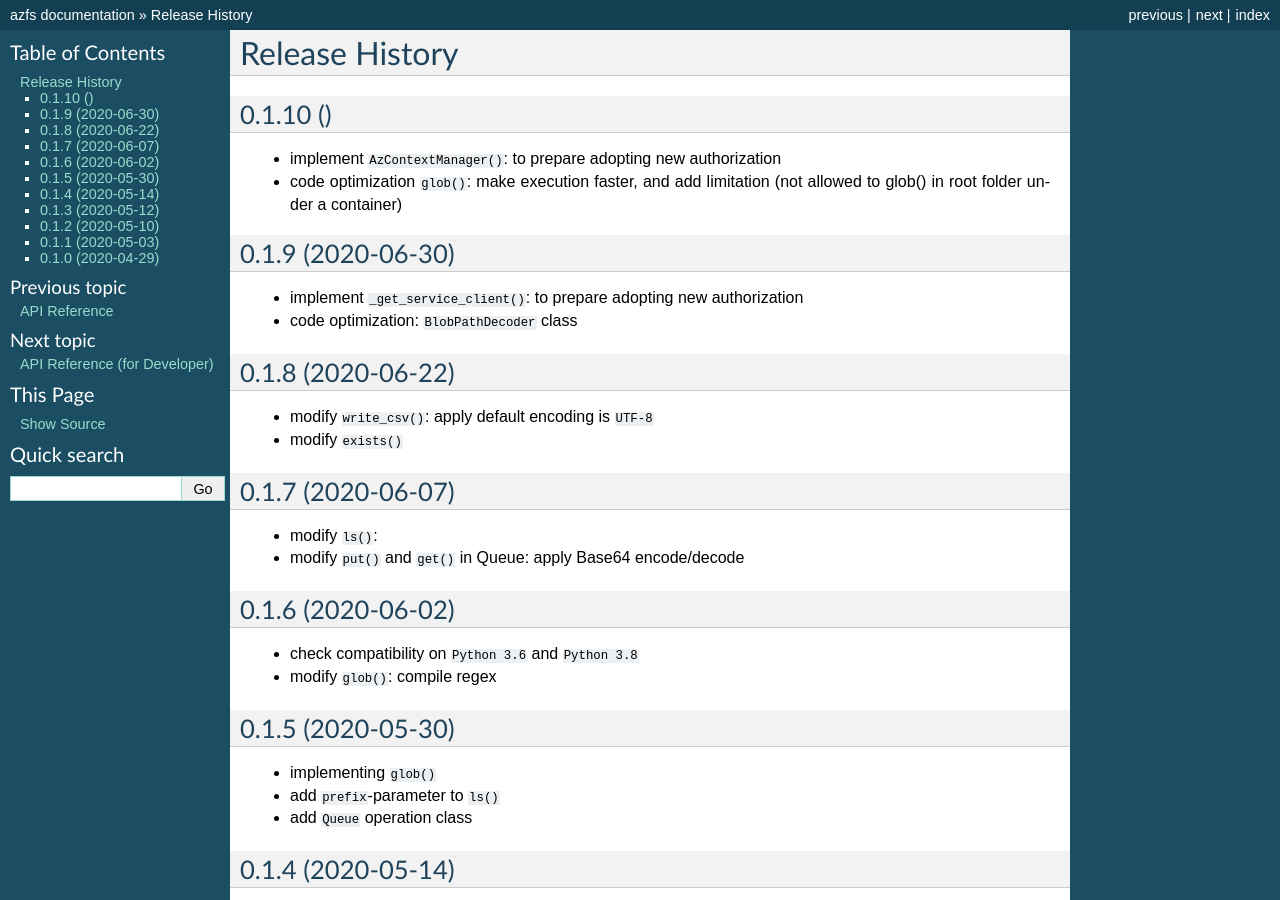
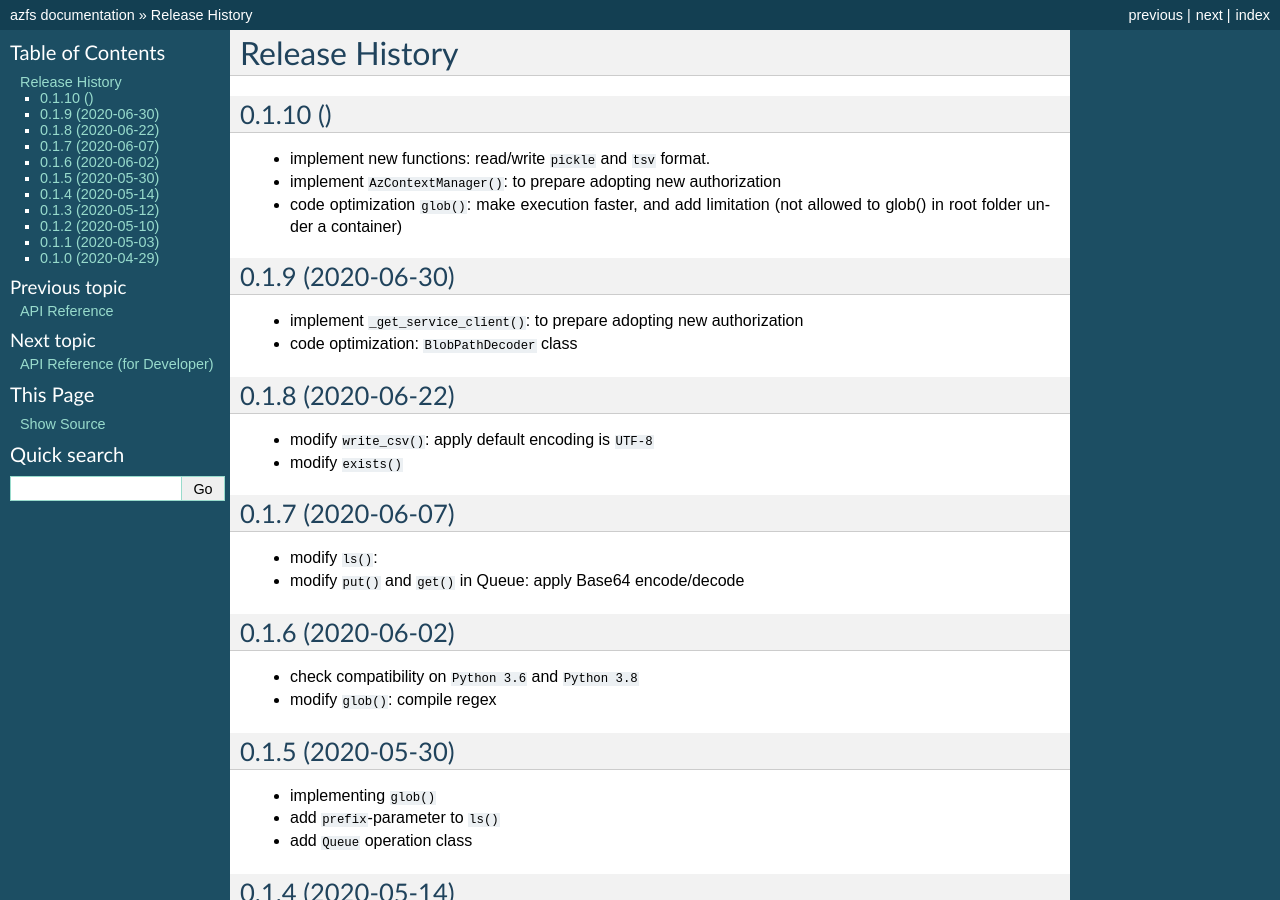
Before and after one commit to arpitjain799/azfs, a Sphinx documentation site: the page built from docs/sources/release_history.rst, in a window 1280 px wide and 900 px high. Built offline with Sphinx 7.4.7, drawn with Linux system fonts in a browser that asks for light colours.

Commit message:
#43 release_historyのupdate

```diff
--- a/docs/sources/release_history.rst
+++ b/docs/sources/release_history.rst
@@ -8,6 +8,7 @@ Release History
 0.1.10 ()
 ------------------
 
+* implement new functions: read/write ``pickle`` and ``tsv`` format.
 * implement ``AzContextManager()``: to prepare adopting new authorization
 * code optimization ``glob()``: make execution faster, and add limitation (not allowed to glob() in root folder under a container)
 
```
